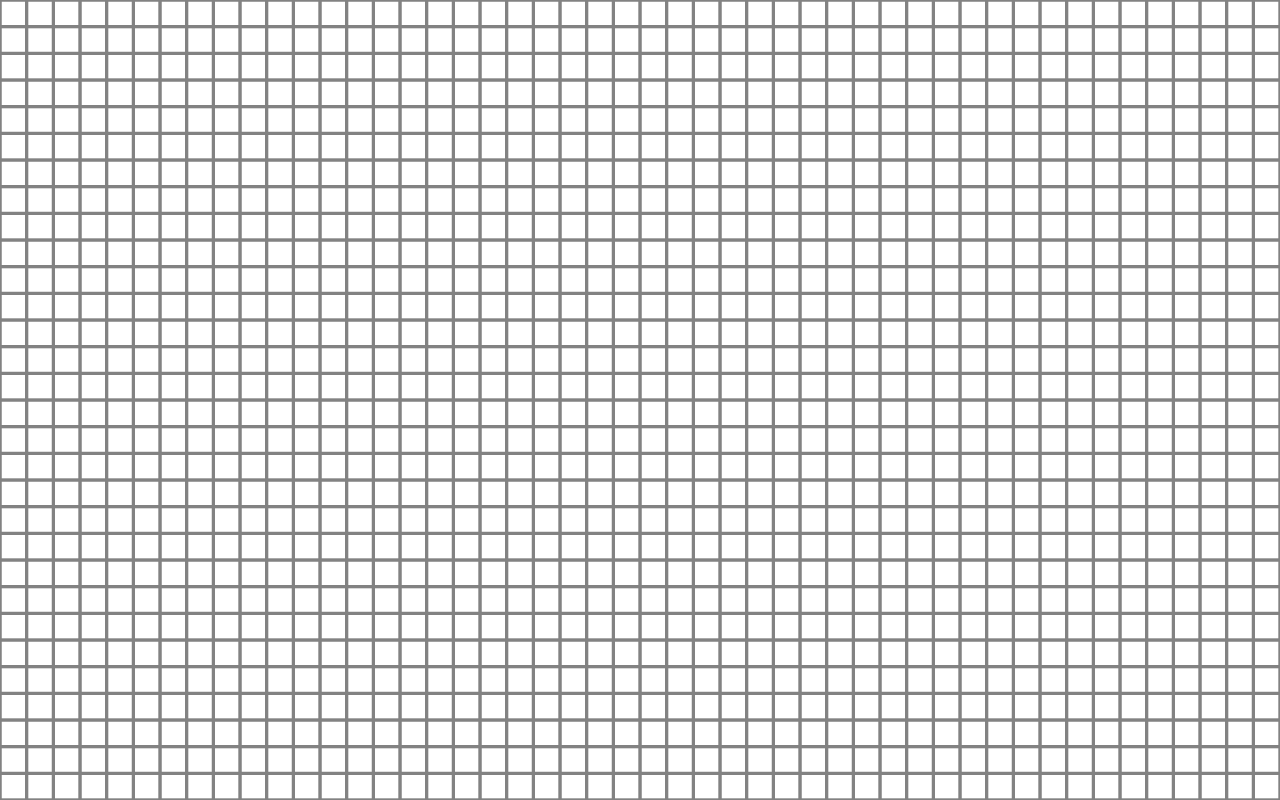
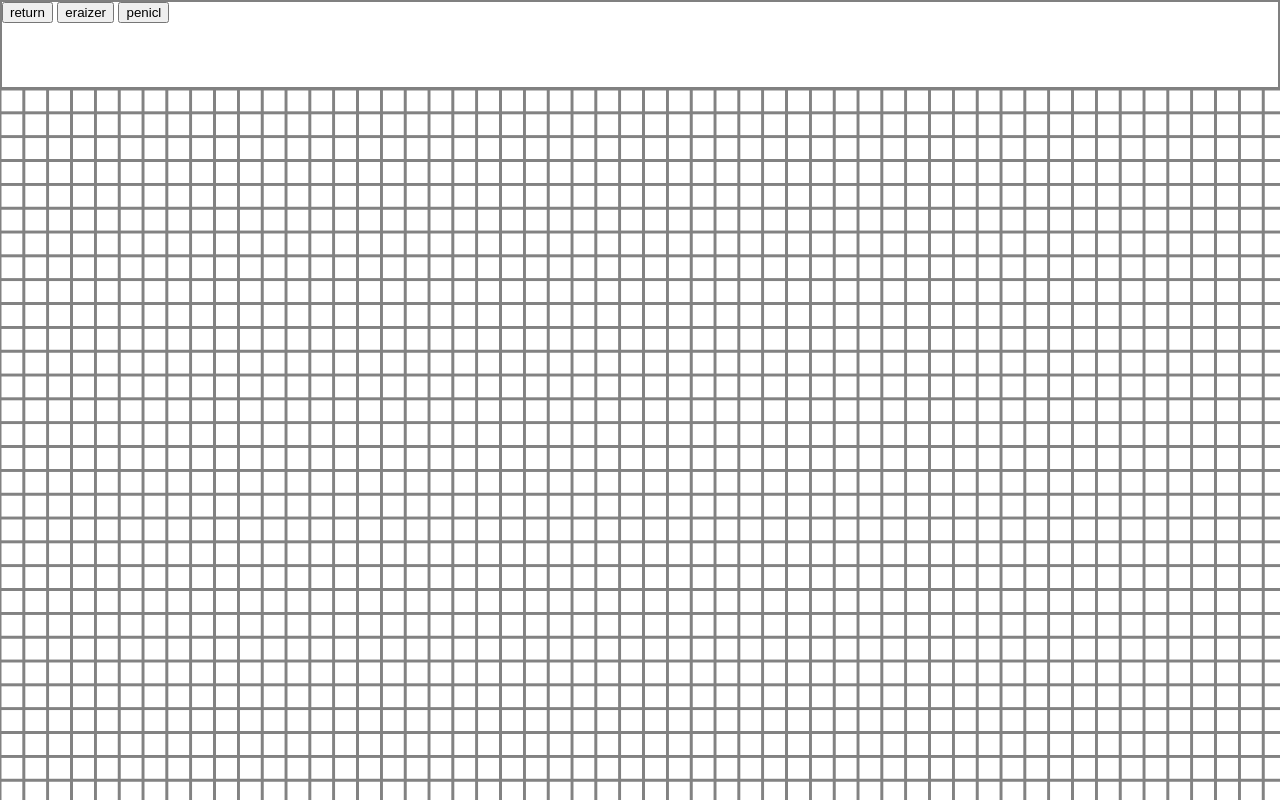
Before and after one commit to Viken-zip/2D-platformer, a website built with webpack: page src/levelEditor.html in a window 1280 px wide. Built offline with Linux system fonts and the light colour scheme.

Commit message:
level cration, can place blocks in the grid now

```diff
--- a/src/editor/editorApp.ts
+++ b/src/editor/editorApp.ts
@@ -1,18 +1,20 @@
 import { drawGrid } from "./lib/blocks/grids";
+import './lib/cursor';
+import { initCursor } from "./lib/cursor";
 
-console.log('level editor script');
-
-const canvas = <HTMLCanvasElement>document.getElementById('canvas');
+export const canvas = <HTMLCanvasElement>document.getElementById('canvas');
 const ctx = canvas.getContext('2d');
 if(ctx){ ctx.imageSmoothingEnabled = false; }
 
+const topBarDiv = <HTMLDivElement>document.getElementById('topBar');
 const canvasContainerDiv = <HTMLDivElement> document.getElementById('canvasContainer');
-const tileSize: number = innerHeight/30;
+export const tileSize: number = (innerHeight - topBarDiv.clientHeight) /30;
 
 canvas.width = tileSize*1000;
 canvas.height = tileSize*30;
 
 function init(): void{
+    initCursor(canvas, ctx);
     drawGrid(ctx, tileSize, 1000, 30);
 }
 init();
--- a/src/editor/lib/blocks/blocks.ts
+++ b/src/editor/lib/blocks/blocks.ts
@@ -0,0 +1,75 @@
+import { tileSize } from "../../editorApp";
+
+type blockType = "brick"
+
+const brickSprite = new Image();
+brickSprite.src = './sprites/brick.png';
+
+let blocks: Block[] = [];
+class Block {
+    x: number;
+    y: number;
+    w: number;
+    h: number;
+    type: blockType;
+
+    constructor(x: number, y: number, w: number, h: number, type: blockType){
+        this.x = x;
+        this.y = y;
+        this.w = w;
+        this.h = h;
+        this.type = type;
+    }
+}
+
+export function removeBlock(x: number, y: number): void{
+    for(let i = 0; i < blocks.length; i++){
+        if ( blocks[i].x == x && blocks[i].y == y ){
+            blocks.splice(i, 1)
+        }
+    }
+}
+
+export function newBlock(ctx: any, x: number, y: number, type: blockType): void{
+    const newBlock = new Block(x, y, 1, 1, type);
+
+    const taken = blockExist(x, y);
+    if(!taken.taken){
+        console.log('non att all')
+        blocks.push(newBlock);
+        drawBlock(ctx, x, y, type);
+    } else if ( taken.taken && !(taken.takenBlock?.type == type) ){
+        console.log('replace')
+        removeBlock(x, y);
+
+        blocks.push(newBlock);
+        drawBlock(ctx, x, y, type);
+    }
+
+    console.log(blocks);
+}
+
+export function drawBlock(ctx: any, x: number, y: number, type: blockType): void{
+    const blockImg = new Image();
+    blockImg.src = `./sprites/${type}.png`;
+    blockImg.onload = () => {
+        ctx?.drawImage(
+            blockImg,
+            x*tileSize,
+            y*tileSize,
+            tileSize,
+            tileSize
+        );
+    }
+}
+
+function blockExist(x: number, y: number){
+    for(let i = 0; i < blocks.length; i++){
+        console.log(i);
+        if ( blocks[i].x == x && blocks[i].y == y ){
+            console.log('match!')
+            return { taken: true, takenBlock: blocks[i] }
+        }
+    }
+    return { taken: false }
+}
--- /dev/null
+++ b/src/editor/lib/cursor.ts
@@ -0,0 +1,37 @@
+import { canvas, tileSize } from "../editorApp";
+import { newBlock } from "./blocks/blocks";
+
+export class Cursor{
+    x: number;
+    y: number;
+
+    constructor(x: number, y: number){
+        this.x = x;
+        this.y = y;
+    }
+}
+
+export let cursor: Cursor = new Cursor(0, 0);
+
+export function initCursor(canvas: HTMLCanvasElement, ctx: any): void{
+    canvas.addEventListener('mousedown', ()=>{
+        newBlock(ctx, cursor.x, cursor.y, "brick");
+    });
+
+    canvas.addEventListener('mousemove', (e)=>{
+        const rect = canvas.getBoundingClientRect();
+        const newCursorPos = vectorToTileVector(
+            e.pageX - rect.left,
+            e.pageY - rect.top
+        );
+        cursor.x = newCursorPos.x;
+        cursor.y = newCursorPos.y;
+        //console.log(cursor.x, cursor.y);
+    });
+}
+
+function vectorToTileVector(x: number, y: number){
+    const xPos = Math.ceil(x / tileSize) - 1;
+    const yPos = Math.ceil(y / tileSize) - 1;
+    return {x: xPos, y: yPos}
+}
--- a/src/editorStyle.css
+++ b/src/editorStyle.css
@@ -2,12 +2,19 @@
     margin: 0;
     overflow-y: hidden;
     font-family: sans-serif;
+    box-sizing: border-box;
 }
 .container{
     display: flex;
     flex-direction: column;
     height: 100vh;
     width: 100vw;
+}
+#topBar{
+    width: 100%;
+    height: 100px;
+    background-color: white;
+    border: solid 2px grey;
 }
 #canvasContainer{
     width: 100%;
--- a/src/levelEditor.html
+++ b/src/levelEditor.html
@@ -8,6 +8,11 @@
 </head>
 <body>
     <div class="container" >
+        <div id="topBar" >
+            <button>return</button>
+            <button>eraizer</button>
+            <button>penicl</button>
+        </div>
         <div id="canvasContainer" >
             <canvas id="canvas" />
         </div>
--- a/src/main/lib/blocks/block/blocks.ts
+++ b/src/main/lib/blocks/block/blocks.ts
@@ -22,12 +22,6 @@ export function clearBlocks(): void {
     blocks.splice(0, blocks.length);
 }
 
-/*export function createBlocks(canvas: HTMLCanvasElement): void{
-    newBlock(0, 29*blockSize, 40*blockSize, blockSize);
-    //new collisionBlock(0, canvas.width, 10, canvas.height)
-
-}*/
-
 export function newBlock(x: number, y: number, w: number, h: number): void{
     const newBlock = new collisionBlock(x, y, w, h, 'block');
     blocks.push(newBlock);
```
Also changed, not shown: dist/editor.js, src/editor/lib/blockSelection.ts (added), src/icons/eraser.svg (added), src/icons/menu-burger.svg (renamed from src/icons/menu-burger-icon.svg), src/icons/pen.svg (added), src/icons/return.svg (added), src/sprites/brick.png (added).
